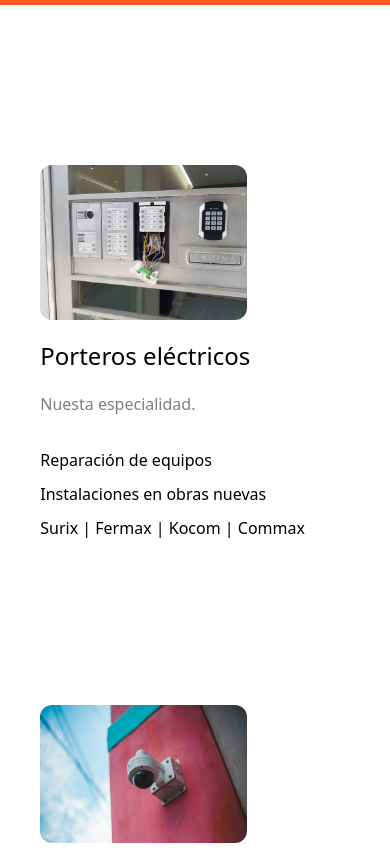
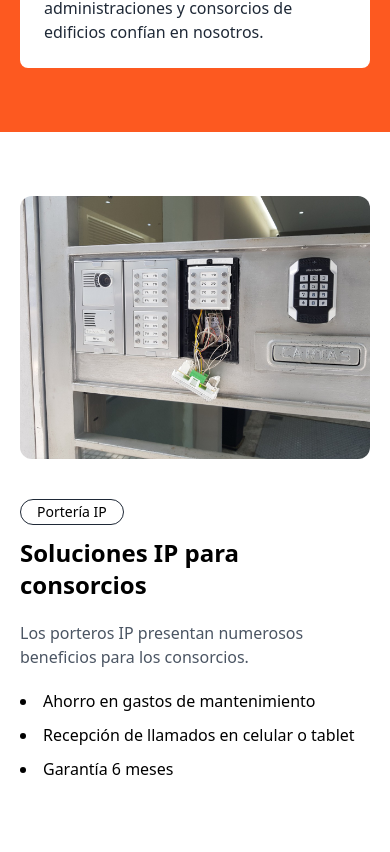
Before and after one commit to joacoguzmanz/intercom-web, a Next.js app: page / in a window 390 px wide. Shown: the part 2432-3284 px from the top of the page. Built offline with nearby package versions, Linux system fonts and the light colour scheme.

Commit message:
services section

```diff
--- a/src/components/Hero.jsx
+++ b/src/components/Hero.jsx
@@ -4,7 +4,7 @@ import Image from "next/image";
 const Hero = () => {
 
     return (
-        <div className='relative flex flex-col justify-center gap-7 md:gap-10 h-[85vh] md:h-screen mx-5 md:mx-20 pt-10'>
+        <div className='relative flex flex-col justify-center gap-7 md:gap-10 h-screen md:h-screen mx-5 md:mx-20 pt-10'>
             <span className='group relative'>
                 <motion.h1 initial={{ opacity: 0, x: -180 }} animate={{ opacity: 1, x: 0 }} transition={{ ease: "easeInOut", duration: 1, delay: 0.2 }}
                            className='text-5xl md:text-center md:text-8xl font-semibold'>Portería IP</motion.h1>
--- a/src/components/Services.jsx
+++ b/src/components/Services.jsx
@@ -1,4 +1,5 @@
 import Card from "./Card.jsx";
+import Image from "next/image";
 
 const services = [
     { title: 'Porteros eléctricos', desc: 'Nuesta especialidad.', list: ['Reparación de equipos', 'Instalaciones en obras nuevas', 'Surix | Fermax | Kocom | Commax'], image: 'portero.jpeg' },
@@ -8,11 +9,26 @@ const services = [
 
 const Services = () => {
     return (
-        <div id='servicios' className='py-32 flex flex-col gap-10 lg:flex-row md:mx-6 md:gap-10'>
-            { services.map((service, i) => {
-                return <Card title={service.title} desc={service.desc} list={service.list} image={service.image} key={i} />
-            }) }
+        <div className='py-16 lg:py-36 px-5 md:px-16 lg:px-32 flex flex-col gap-10'>
+            <Image src={'/imgs/portero.jpeg'} alt={'Portero eléctrico'} width={500} height={500} className='rounded-xl' />
+            <div>
+                <div className='inline-block border border-gray-800 rounded-full text-sm font-light px-4 py-0.5 mb-3'>
+                    <p>Portería IP</p>
+                </div>
+                <h3 className='text-2xl font-semibold mb-5'>Soluciones IP para consorcios</h3>
+                <p className='text-gray-600 mb-5'>Los porteros IP presentan numerosos beneficios para los consorcios.</p>
+                <ul className='list-disc list-inside'>
+                    <li className='mb-2.5'>Ahorro en gastos de mantenimiento</li>
+                    <li className='mb-2.5'>Recepción de llamados en celular o tablet</li>
+                    <li className='mb-2.5'>Garantía 6 meses</li>
+                </ul>
+            </div>
         </div>
+        // <div id='servicios' className='py-32 flex flex-col gap-10 lg:flex-row md:mx-6 md:gap-10'>
+        //     { services.map((service, i) => {
+        //         return <Card title={service.title} desc={service.desc} list={service.list} image={service.image} key={i} />
+        //     }) }
+        // </div>
     )
 }
 
--- a/src/components/navigation/Nav.jsx
+++ b/src/components/navigation/Nav.jsx
@@ -50,7 +50,7 @@ const Nav = () => {
             <div className='px-5 md:px-16 lg:px-32 py-2.5 md:py-5 flex items-center justify-between gap-1 md:gap-15 bg-white'>
                 <Link href={'/'} className='text-2xl font-semibold'>InterCom.</Link>
 
-                <nav className='hidden md:flex md:gap-2.5 md:mr-2.5'>
+                <nav className='hidden md:flex md:gap-2.5 lg:gap-14 md:mr-2.5'>
                     <Link href={'/empresa'}>Empresa</Link>
                     <Link href={'/servicios'}>Servicios</Link>
                     <Link href={'/trabajos'}>Trabajos</Link>
--- a/src/pages/index.jsx
+++ b/src/pages/index.jsx
@@ -14,11 +14,6 @@ const HomePage = () => {
             <BrandSlider />
             <Clients />
             <About />
-            {/*<div id='empresa' className='py-32 md:py-52'>*/}
-            {/*    <p className='w-9/12 mx-auto text-center font-medium text-2xl md:text-4xl lg:text-4xl leading-normal'>Desde hace 20 años solucionamos problemas en consorcios de edificios y torres.*/}
-            {/*        Nos especializamos en la instalación y mantenimiento de porteros eléctricos, centrales*/}
-            {/*        telefónicas y sistemas de cámaras de seguridad.</p>*/}
-            {/*</div>*/}
             <Services />
             <Contact />
         </div>
```
